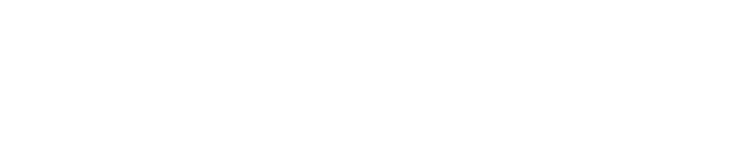
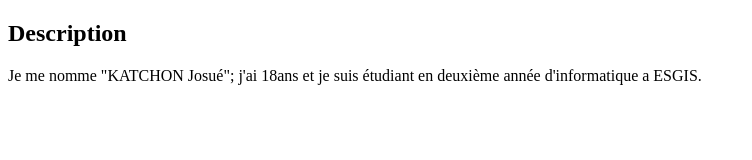
Before and after one commit to Iyes00/git-mon-cv, a plain HTML site: page index.html in a window 1280 px wide. Shown: the whole page, without its empty margins (0-752 px from the left). Drawn offline with Linux system fonts and the light colour scheme.

Commit message:
mise en place de la section description

```diff
--- a/index.html
+++ b/index.html
@@ -14,7 +14,10 @@
     </header>
 
     <main>
-
+        <section>
+            <h2>Description</h2>
+            <p>Je me nomme "KATCHON Josué"; j'ai 18ans et je suis étudiant en deuxième année d'informatique a ESGIS.</p>
+        </section>
     </main>
 
     <footer>
```
